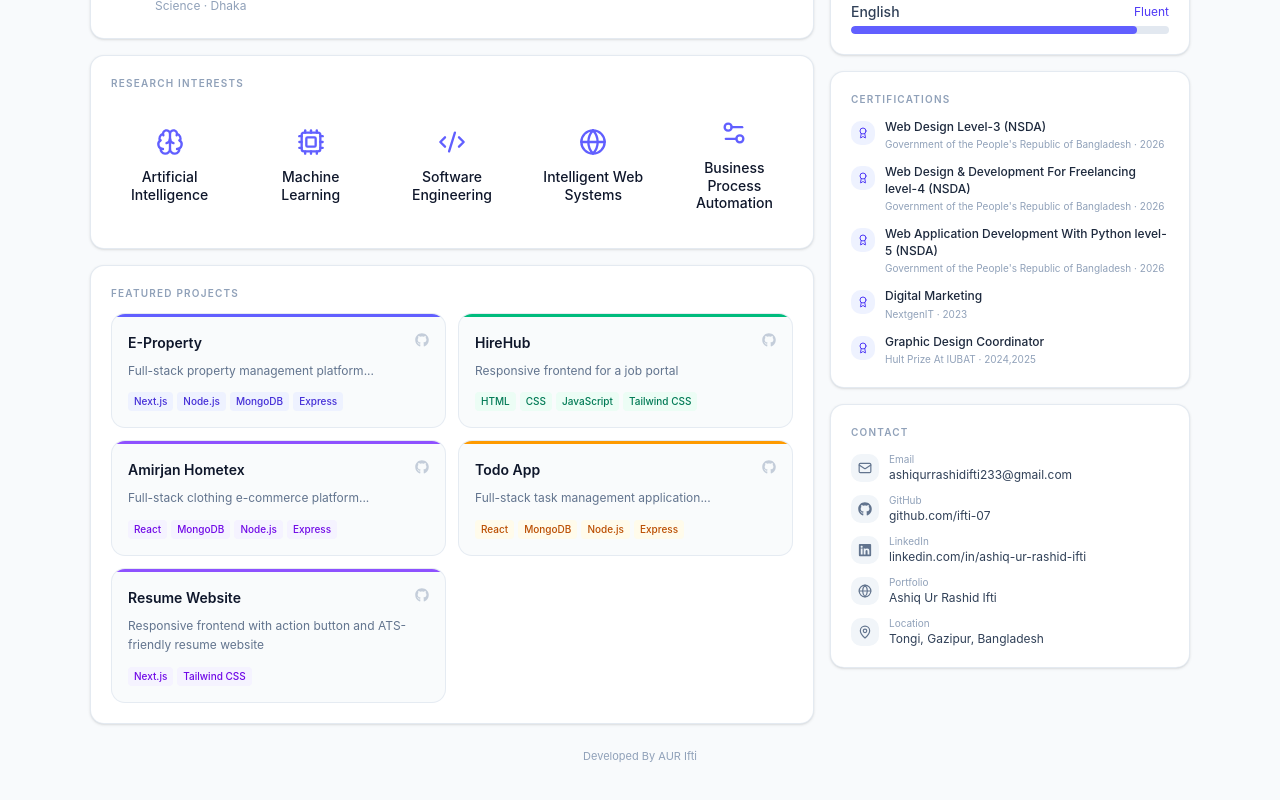
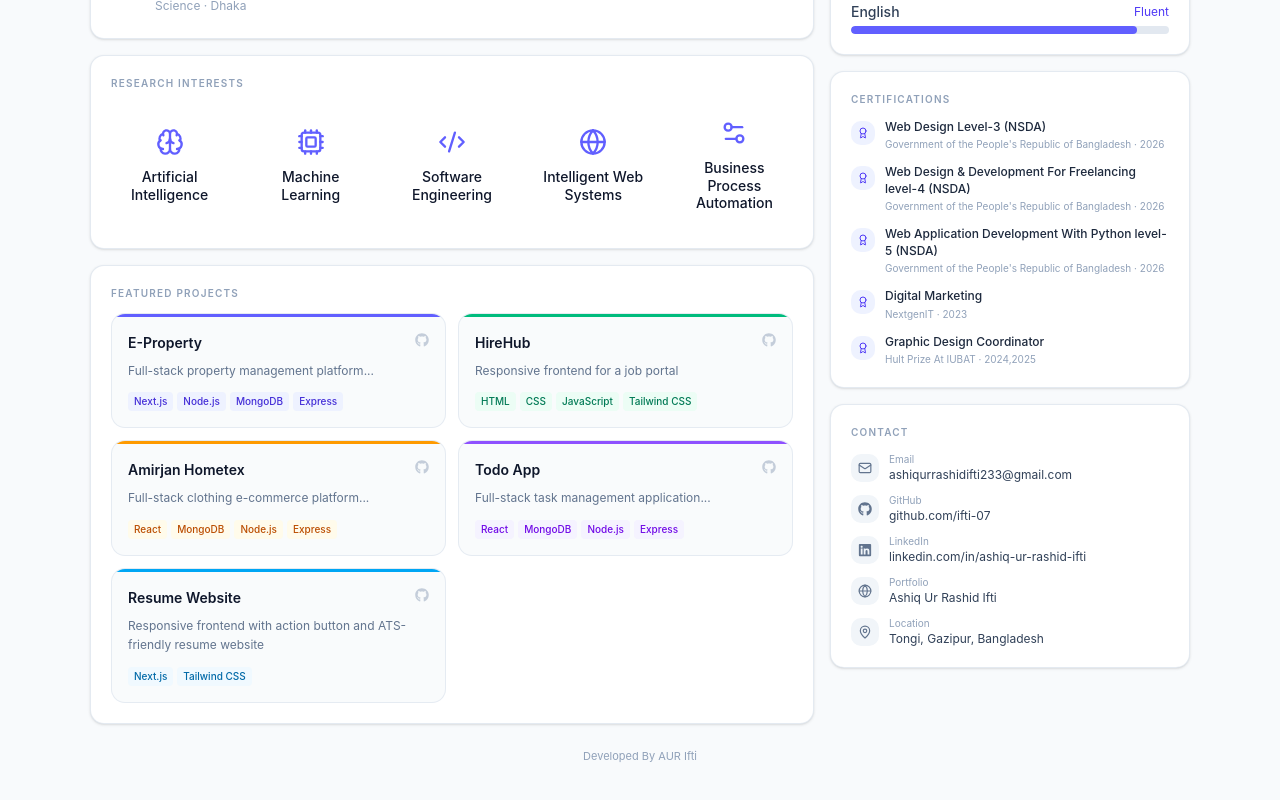
Before and after one commit to Ifti-07/Resume-Website, a Next.js app: page / in a window 1280 px wide. Shown: the part 1621-2421 px from the top of the page. Built offline with nearby package versions, Linux system fonts and the light colour scheme.

Commit message:
Color Change

```diff
--- a/src/app/page.tsx
+++ b/src/app/page.tsx
@@ -187,7 +187,7 @@ const projects = [
     description:
       "Full-stack clothing e-commerce platform...",
     stack: ["React", "MongoDB", "Node.js", "Express"],
-    color: "violet" as const,
+    color:  "amber" as const,
     github: "https://github.com/Ifti-07/Amirjan-hometex",
 
   },
@@ -196,16 +196,18 @@ const projects = [
     description:
       "Full-stack task management application...",
     stack: ["React", "MongoDB", "Node.js", "Express"],
-    color: "amber" as const,
+    color: "violet" as const,
     github: "https://github.com/Ifti-07/Todo-App",
 
   },
-  {
-    name: "Resume Website",
-    description: "Responsive frontend with action button and  ATS-friendly resume website",
-    stack: ["Next.js","Tailwind CSS"],
-    color: "violet" as const,
-    github: "https://github.com/Ifti-07/Resume-Website",
+
+   {
+  name: "Resume Website",
+  description:
+    "Responsive frontend with action button and ATS-friendly resume website",
+  stack: ["Next.js", "Tailwind CSS"],
+  color: "sky" as const,
+  github: "https://github.com/Ifti-07/Resume-Website",
 }
 ];
 
@@ -246,6 +248,11 @@ const projectPalette = {
     bar: "bg-amber-500",
     badge: "bg-amber-50 text-amber-700 dark:bg-amber-950/70 dark:text-amber-300",
     dot: "bg-amber-500",
+  },
+  sky: {
+    bar: "bg-sky-500",
+    badge: "bg-sky-50 text-sky-700 dark:bg-sky-950/70 dark:text-sky-300",
+    dot: "bg-sky-500",
   },
 };
 
```
